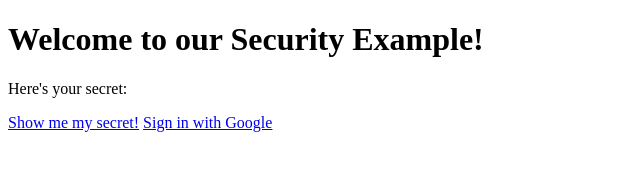
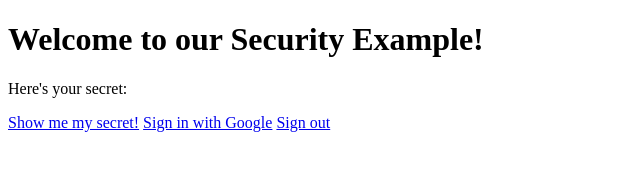
Before and after one commit to tinkereryorch/security-example, a website: page public/index.html in a window 1280 px wide. Shown: the full height of the page, 0-640 px from the left. Drawn offline with Linux system fonts and the light colour scheme.

Commit message:
Added sign out button

```diff
--- a/public/index.html
+++ b/public/index.html
@@ -8,5 +8,6 @@
         <p>Here's your secret:</p>
         <a href="/secret">Show me my secret!</a>
         <a href="/auth/google">Sign in with Google</a>
+        <a href="/auth/logout">Sign out</a>
     </body>
 </html>
```
